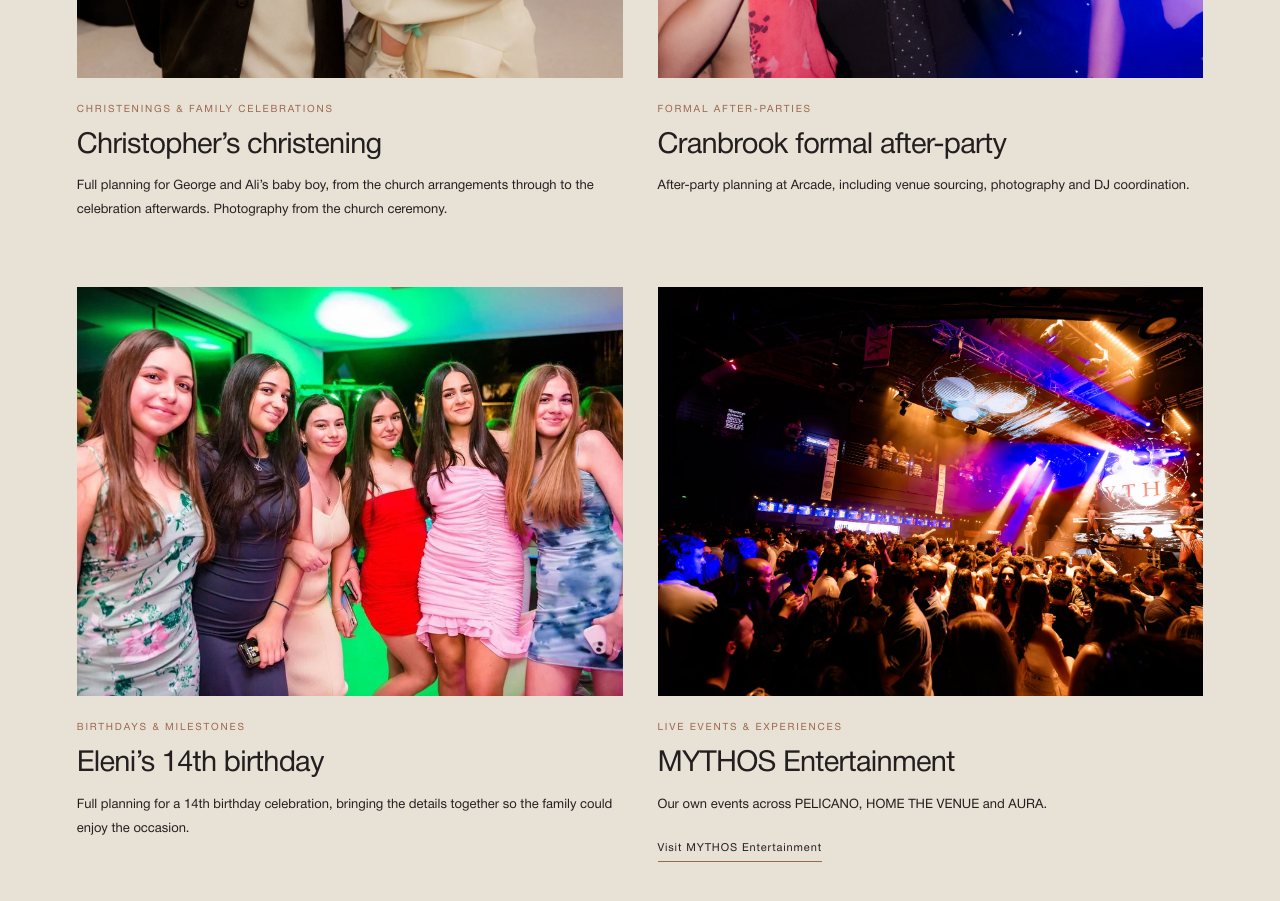
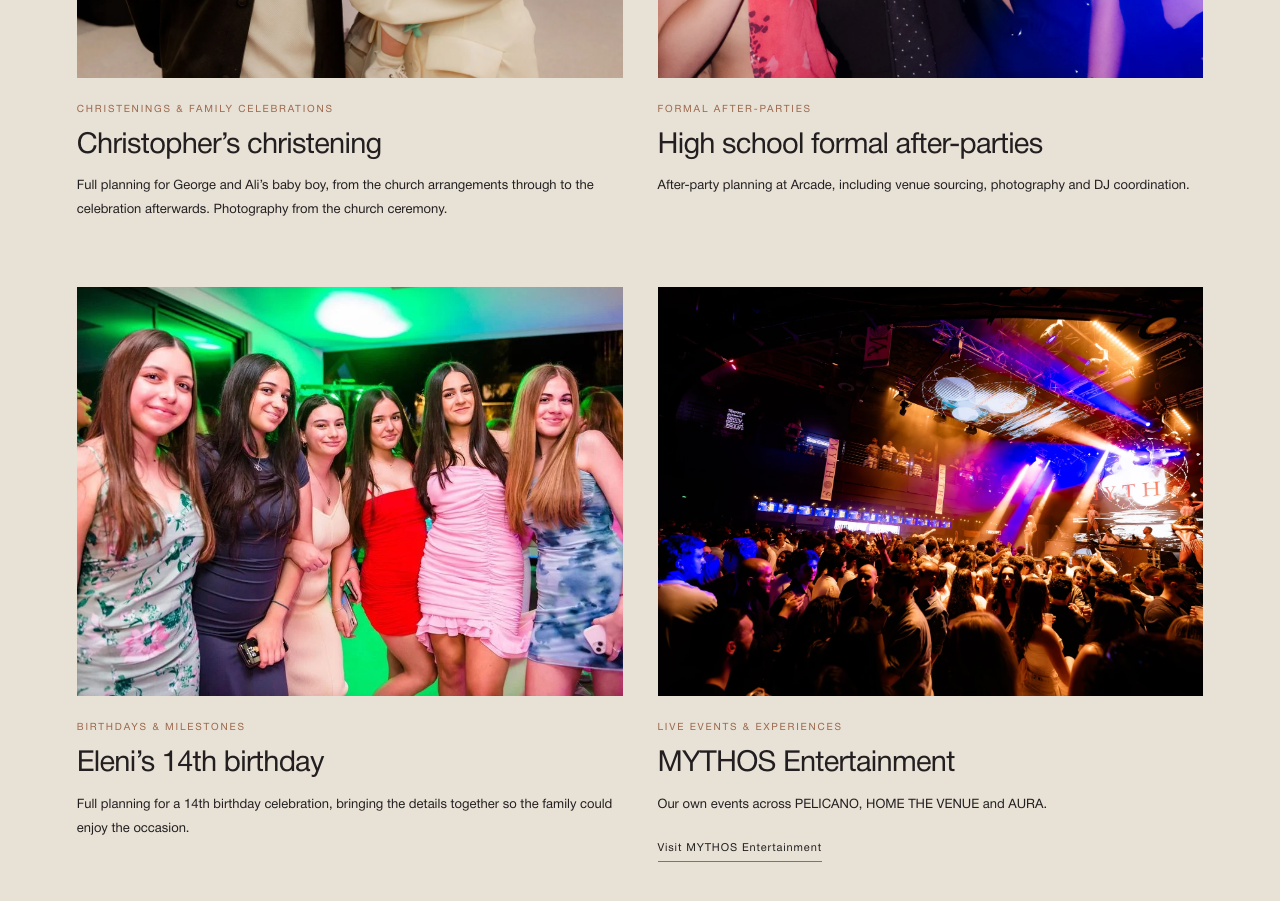
Before and after one commit to Michaelminas/Mythos_wesite-7-11-2025, a Next.js app: page /planning in a window 1280 px wide. Shown: the part 5020-5921 px from the top of the page. Built offline with nearby package versions, Linux system fonts and the light colour scheme; a web font is replaced by a local one.

Commit message:
Rename formal after-party portfolio title

```diff
--- a/app/planning/Portfolio.tsx
+++ b/app/planning/Portfolio.tsx
@@ -2,7 +2,7 @@ import styles from './Portfolio.module.css';
 
 const projects = [
   { id: 'christopher', category: 'Christenings & family celebrations', title: 'Christopher’s christening', description: 'Full planning for George and Ali’s baby boy, from the church arrangements through to the celebration afterwards. Photography from the church ceremony.', cover: 'christopher-cover-v2.webp', alt: 'Christopher with his parents at his christening', position: 'center 60%', href: undefined },
-  { id: 'cranbrook', category: 'Formal after-parties', title: 'Cranbrook formal after-party', description: 'After-party planning at Arcade, including venue sourcing, photography and DJ coordination.', cover: 'cranbrook-cover-v2.webp', alt: 'Friends celebrating at the Cranbrook formal after-party at Arcade', position: 'center 35%', href: undefined },
+  { id: 'cranbrook', category: 'Formal after-parties', title: 'High school formal after-parties', description: 'After-party planning at Arcade, including venue sourcing, photography and DJ coordination.', cover: 'cranbrook-cover-v2.webp', alt: 'Friends celebrating at the Cranbrook formal after-party at Arcade', position: 'center 35%', href: undefined },
   { id: 'eleni', category: 'Birthdays & milestones', title: 'Eleni’s 14th birthday', description: 'Full planning for a 14th birthday celebration, bringing the details together so the family could enjoy the occasion.', cover: 'eleni-1.webp', alt: 'Friends together at Eleni’s 14th birthday celebration', position: 'center 35%', href: undefined },
   { id: 'mythos', category: 'Live events & experiences', title: 'MYTHOS Entertainment', description: 'Our own events across PELICANO, HOME THE VENUE and AURA.', cover: 'mythos-cover-v2.webp', alt: 'MYTHOS crowd and stage at HOME THE VENUE', position: 'center 55%', href: 'https://mythos-wesite-7-11-2025-git-myt-9eb2fa-mythos-projects-fac54b0d.vercel.app/' },
 ];
```
